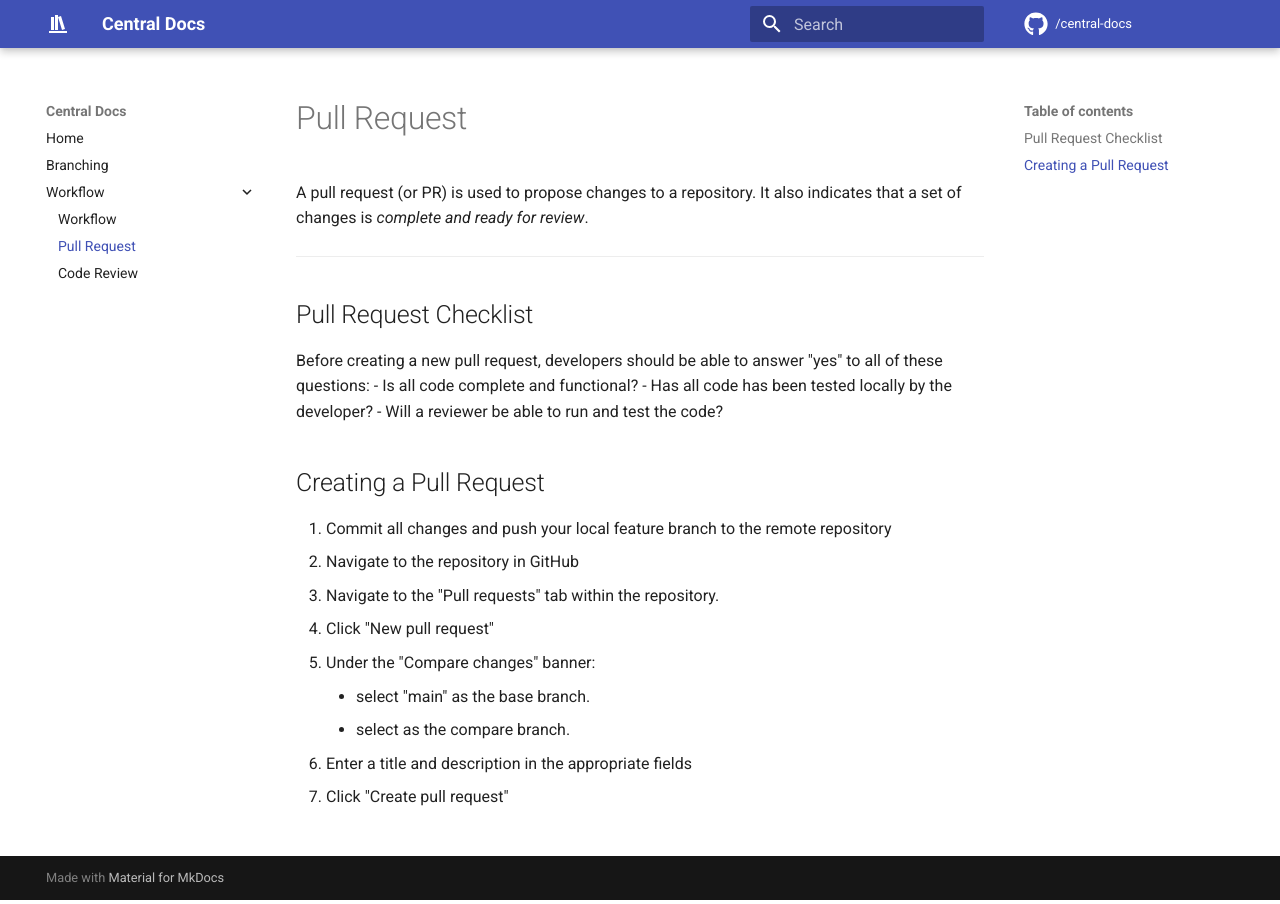
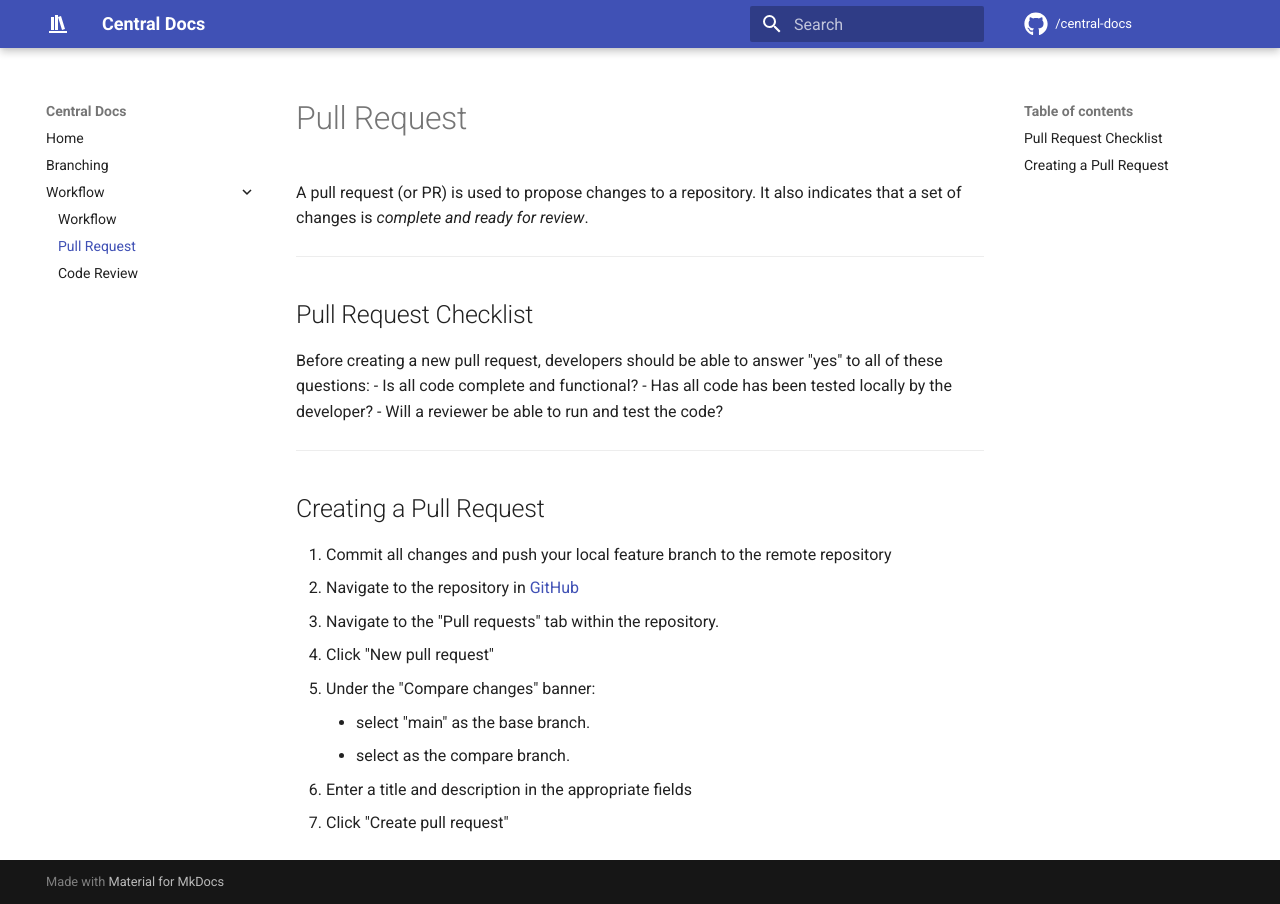
Before and after one commit to city-of-saint-louis/central-docs, an MkDocs documentation site: the page built from docs/pull-request.md, in a window 1280 px wide. Built offline with MkDocs 1.6.1 and Material for MkDocs 9.7.7, drawn with Linux system fonts in a browser that asks for light colours; comment, search, counter and statistics services are not loaded; some of the changed lines change nothing that is shown.

Commit message:
Add a link to the org gh page

```diff
--- a/docs/pull-request.md
+++ b/docs/pull-request.md
@@ -2,7 +2,6 @@
 
 A pull request (or PR) is used to propose changes to a repository. It also indicates
 that a set of changes is _complete and ready for review_.
-
 ___
 ## Pull Request Checklist
 Before creating a new pull request, developers should be able to answer "yes" to
@@ -10,11 +9,10 @@ all of these questions:
 - Is all code complete and functional?
 - Has all code has been tested locally by the developer?
 - Will a reviewer be able to run and test the code?
-
-
+___
 ## Creating a Pull Request
 1. Commit all changes and push your local feature branch to the remote repository
-2. Navigate to the repository in GitHub
+2. Navigate to the repository in [GitHub](https://github.com/city-of-saint-louis/)
 3. Navigate to the "Pull requests" tab within the repository.
 4. Click "New pull request"
 5. Under the "Compare changes" banner:
```
